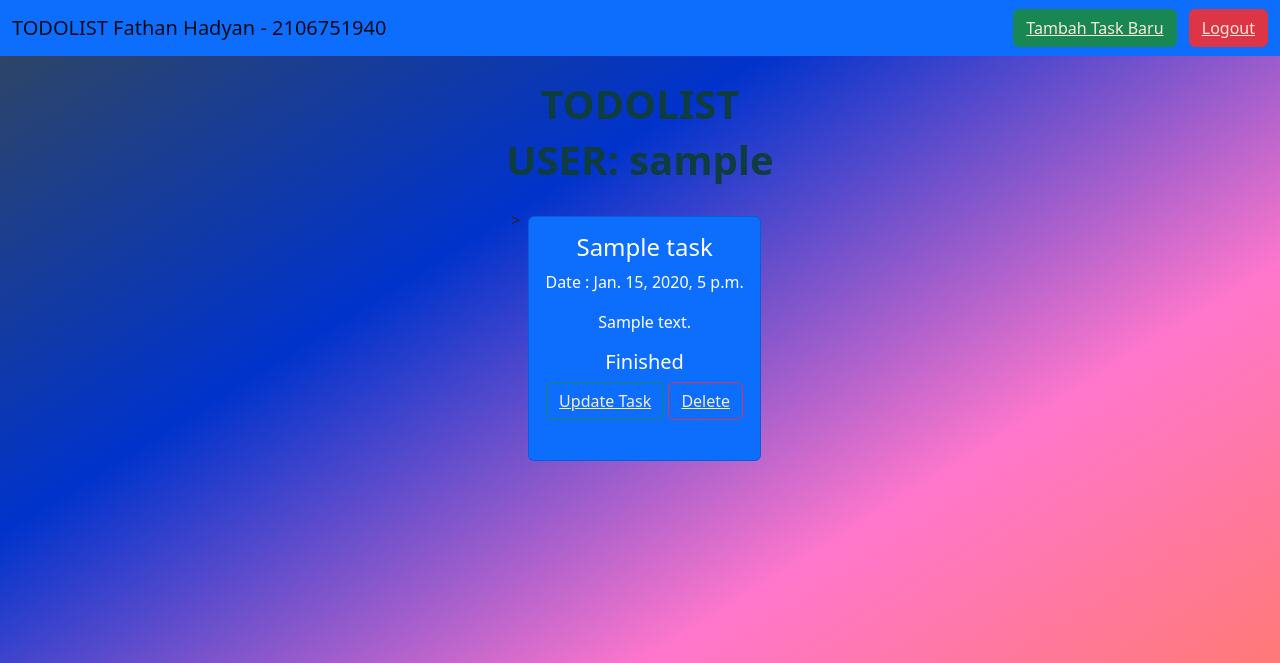
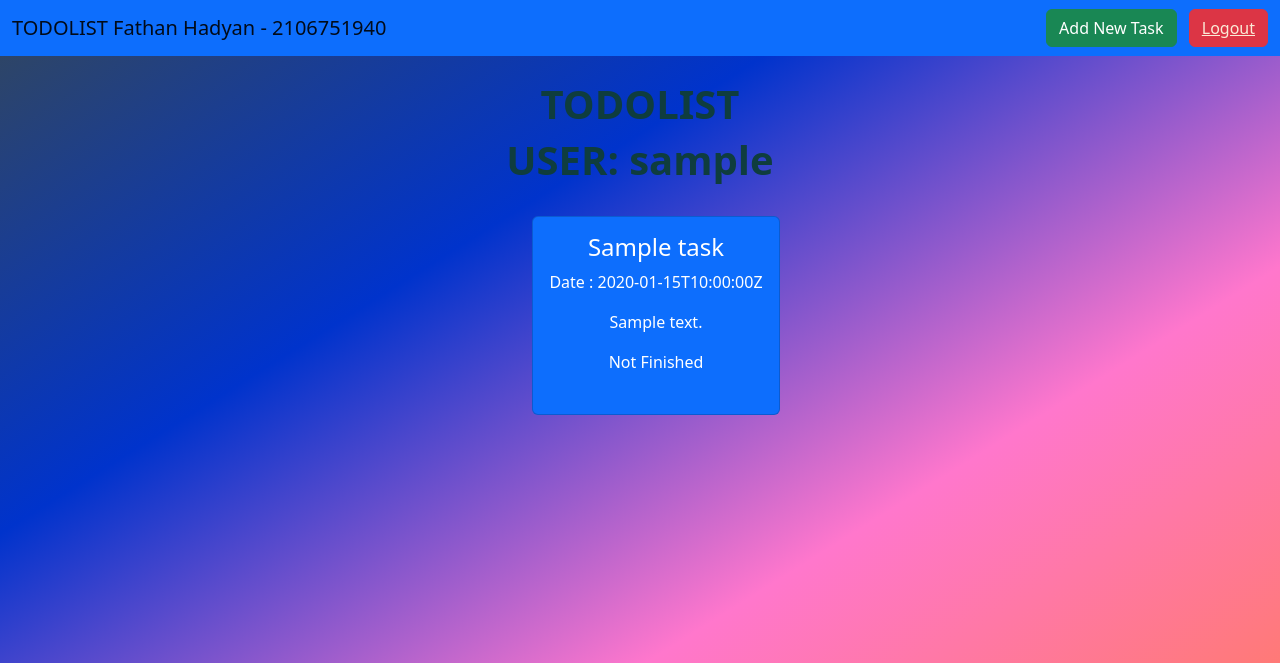
Before and after one commit to FathanHad/Tugas2PBP, a Django app: page /todolist/ in a window 1280 px wide. Shown: the top 663 px of the page. Run offline with Django 4.2, Linux system fonts and the light colour scheme; a user stored in the database is signed in; tables that the repository leaves empty hold one stand-in row (values such as "Sample post").

Commit message:
commit tugas 6

```diff
--- a/todolist/templates/todolist.html
+++ b/todolist/templates/todolist.html
@@ -5,7 +5,7 @@
     a{
         color: antiquewhite;
     }
-    div:hover{
+    .card:hover{
         background-image: linear-gradient(to bottom right, #33475b, #0033CC, #FF77CC, rgb(255, 122, 89));
     }
 </style>
@@ -14,9 +14,34 @@
     <div class="container-fluid">
       <a class="navbar-brand" href="#">TODOLIST Fathan Hadyan - 2106751940</a>
       <div>
-          <button class="btn btn-success me-2" >
-            <a  href="{% url 'todolist:create-task' %}">Tambah Task Baru</a>
-          </button>
+            <button class="btn btn-success me-2" type="button" data-bs-toggle="modal" data-bs-target="#exampleModal" data-bs-whatever="@getbootstrap">Add New Task</button>
+            <div class="modal fade" id="exampleModal" tabindex="-1" aria-labelledby="exampleModalLabel" aria-hidden="true">
+                <div class="modal-dialog">
+                    <div class="modal-content">
+                        <div class="modal-header">
+                            <h1 class="modal-title fs-5" id="exampleModalLabel">New Task</h1>
+                            <button type="button" class="btn-close" data-bs-dismiss="modal" aria-label="Close"></button>
+                        </div>
+                        <div class="modal-body">
+                            <form id="form">
+                                {% csrf_token %}
+                                <div class="mb-3">
+                                    <label for="recipient-name" class="col-form-label">Title:</label>
+                                    <input type="text" class="form-control" id="field_title" name="title">
+                                </div>
+                                <div class="mb-3">
+                                    <label for="message-text" class="col-form-label">Description:</label>
+                                    <textarea class="form-control" id="field_desc" name="description"></textarea>
+                                </div>
+                            </form>
+                        </div>
+                        <div class="modal-footer">
+                            <button type="button" class="btn btn-secondary" data-bs-dismiss="modal">Close</button>
+                            <button type="button" class="btn btn-primary" id="addtaskbutton" data-bs-dismiss="modal">Add</button>
+                        </div>
+                    </div>
+                </div>
+            </div>
           <button class="btn btn-danger">
             <a href="{% url 'todolist:logout' %}">Logout</a>
         </button>
@@ -30,29 +55,60 @@
             <h1><b>USER: {{user}}</b></h1>
         </center>
     </div>
-        <div class="mx-3 d-flex flex-row flex-wrap justify-content-center"> >
 
-            {% for list in list_todolist %}
-            <div class="card text-white bg-primary m-2 card text-center">
+<script src="https://ajax.googleapis.com/ajax/libs/jquery/3.6.0/jquery.min.js"></script>
+<script>
+    $(document).ready(function()  {
+    refreshTodolist();
+  });
+
+  async function getTodolist() {
+    return fetch("{% url 'todolist:get_todolist_json' %}").then((res) => res.json())
+  }
+
+  async function refreshTodolist() {
+        document.getElementById("cardcontainer").innerHTML = ""
+        const todolist = await getTodolist()
+        let htmlString = ``
+        todolist.forEach((list) => {
+            htmlString +=` <div class="mx-3 d-flex flex-row flex-wrap justify-content-center">
+                <div class="card text-white bg-primary m-2 card text-center">
                     <div class="card-body mb-4">
-                        <h4 class="card-title">{{list.title}}</h4>
-                        <p> Date : {{list.date}} </p>
-                        <p> {{list.description}} </p>
+                        <h4 class="card-title">${list.fields.title}</h4>
+                        <p> Date : ${list.fields.date} </p>
+                        <p> ${list.fields.description} </p>
                         {% if list.is_finished %}
-                            <h5>Finished</h5>
+                        <p class="card-text">Finished</p>
                         {% else %}
-                            <h5>Not Finished</h5>
+                        <p class="card-text">Not Finished</p>
                         {% endif %}
-                        <button class="btn btn-outline-success">
-                            <a href="{% url 'todolist:update-task' list.id %}">Update Task</a>
-                        </button>
-                        <button class="btn btn-outline-danger">
-                            <a href="{% url 'todolist:delete-task' list.id %}">Delete</a>
-                        </button>
-                    </div>
-            </div>
-            {% endfor %}
-        </div>
 
 
+                    </div>
+                </div>
+            </div>`
+
+        })
+        document.getElementById("cardcontainer").innerHTML = htmlString
+    }
+
+    function addTodolist() {
+        fetch("{% url 'todolist:add_todolist_item' %}", {
+            method: "POST",
+            body: new FormData(document.querySelector('#form'))
+        }).then(refreshTodolist)
+        return false
+    }
+
+
+    document.getElementById("addtaskbutton").onclick = addTodolist
+
+    refreshTodolist()
+</script>
+
+<div class="container mx-auto mt-4">
+    <div class="row" id="cardcontainer">
+
+    </div>
+</div>
 {% endblock content %}
--- a/todolist/urls.py
+++ b/todolist/urls.py
@@ -6,6 +6,7 @@ from todolist.views import logout_user
 from todolist.views import create_task
 from todolist.views import update_task
 from todolist.views import delete_task
+from todolist.views import get_todolist_json, add_todolist_item
 
 
 
@@ -19,5 +20,7 @@ urlpatterns = [
     path('create-task/', create_task, name='create-task'),
     path('update-task/<int:id>/', update_task, name='update-task'),
     path('delete-task/<int:id>/', delete_task, name='delete-task'),
+    path('add/', add_todolist_item, name = 'add_todolist_item'),
+    path('json/', get_todolist_json, name = 'get_todolist_json'),
 
 ]
--- a/todolist/views.py
+++ b/todolist/views.py
@@ -5,7 +5,7 @@ from django.shortcuts import render
 from django.shortcuts import render
 from todolist.forms import taskForm
 from todolist.models import Task
-from django.http import HttpResponse
+from django.http import HttpResponse, HttpRequest, HttpResponseNotFound
 from django.core import serializers
 from django.shortcuts import redirect
 from django.contrib.auth.forms import UserCreationForm
@@ -18,6 +18,23 @@ from django.http import HttpResponseRedirect
 from django.urls import reverse
 ...
 # Create your views here.
+
+def get_todolist_json(request):
+    todolist_item = Task.objects.filter(user=request.user)
+    return HttpResponse(serializers.serialize('json', todolist_item))
+
+def add_todolist_item(request):
+    if request.method == 'POST':
+        title = request.POST.get('title')
+        description = request.POST.get('description')
+
+        new_todolist = Task(user=request.user, title=title, description=description, date=datetime.datetime.now(), is_finished=False)
+        new_todolist.save()
+
+        return HttpResponse(b"CREATED", status=201)
+
+    return HttpResponseNotFound()
+
 @login_required(login_url='/todolist/login/')
 def show_todolist(request):
     data_todolist = Task.objects.filter(user=request.user)
```
Also changed, not shown: todolist/README-TWO.md (added), todolist/migrations/0004_alter_task_date.py (added), todolist/migrations/0005_alter_task_date.py (added).
